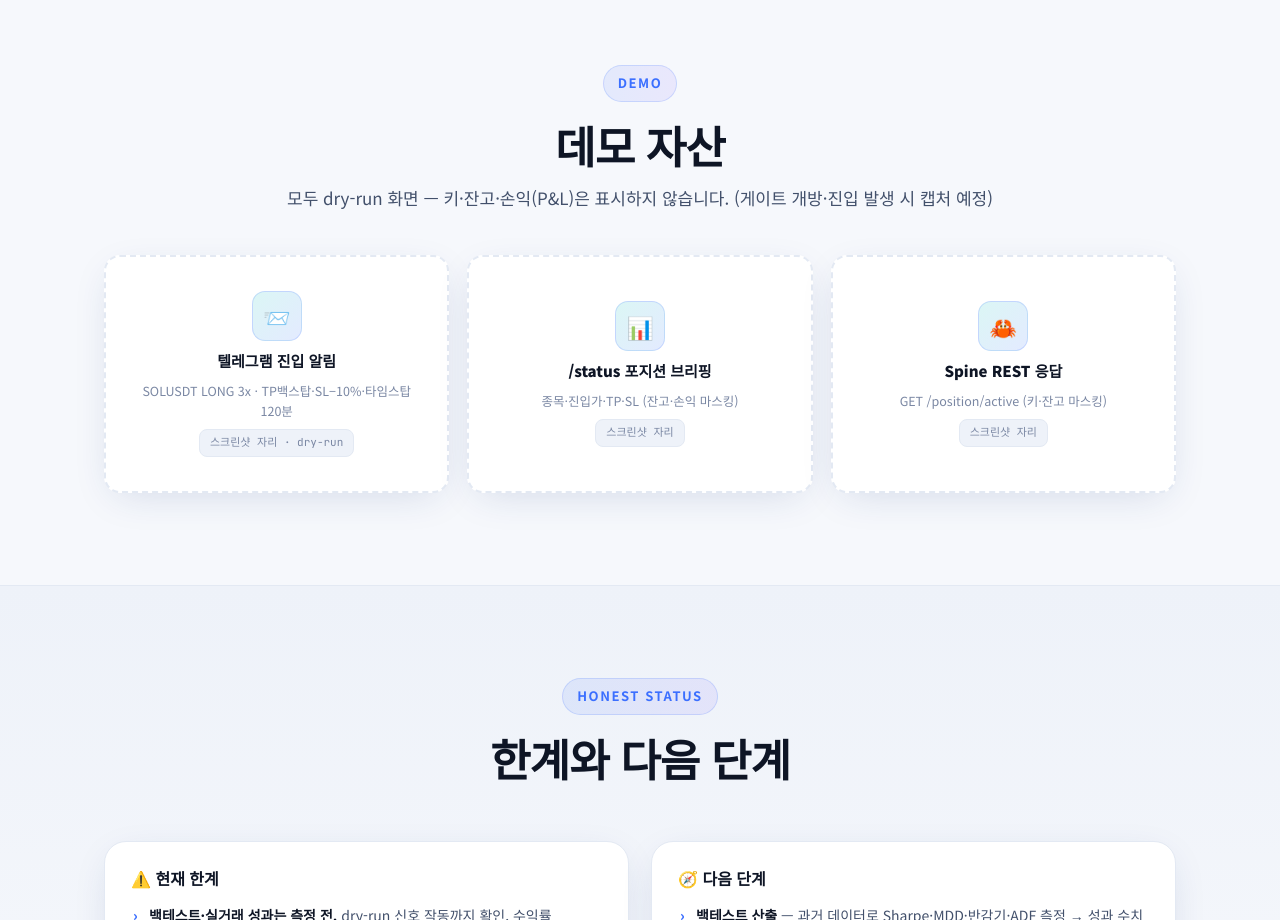
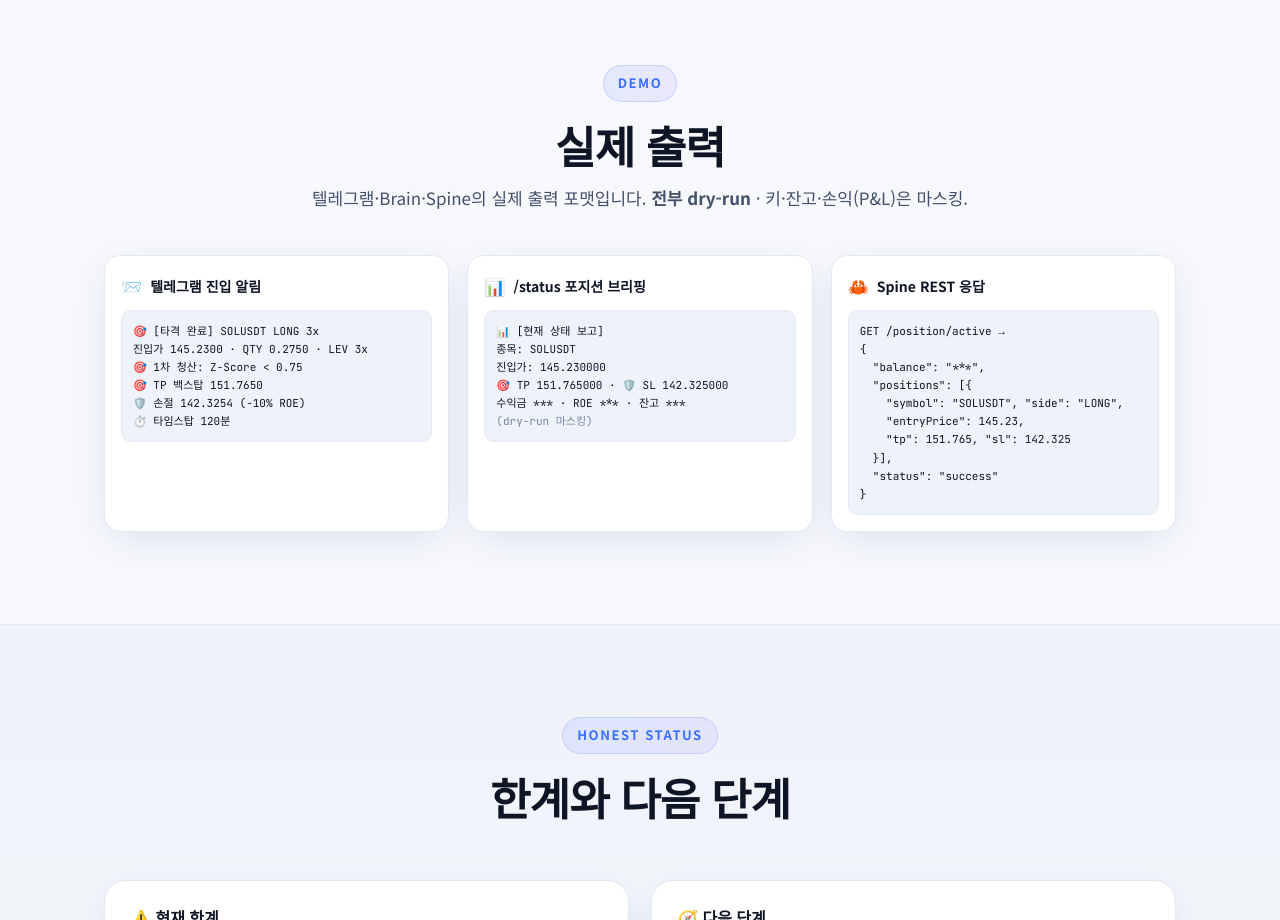
Before and after one commit to ljhljh0703-cmd/hyunsoo-bot, a plain HTML site: page index.html in a window 1280 px wide. Shown: the part 9460-10380 px from the top of the page. Drawn offline with Linux system fonts and the light colour scheme.

Commit message:
현수봇 정본: bespoke 포트폴리오 + readme-standard README (연필 케이스 폐기)

```diff
--- a/index.html
+++ b/index.html
@@ -623,13 +623,41 @@
   <div class="wrap">
     <div class="center">
       <span class="eyebrow reveal">Demo</span>
-      <h2 class="section-title reveal">데모 자산</h2>
-      <p class="section-sub reveal">모두 dry-run 화면 — 키·잔고·손익(P&amp;L)은 표시하지 않습니다. (게이트 개방·진입 발생 시 캡처 예정)</p>
+      <h2 class="section-title reveal">실제 출력</h2>
+      <p class="section-sub reveal">텔레그램·Brain·Spine의 실제 출력 포맷입니다. <b>전부 dry-run</b> · 키·잔고·손익(P&amp;L)은 마스킹.</p>
     </div>
     <div class="demo-grid">
-      <div class="shot reveal"><div class="si">📨</div><div class="vt">텔레그램 진입 알림</div><div class="vs">SOLUSDT LONG 3x · TP백스탑·SL−10%·타임스탑 120분</div><div class="ph">스크린샷 자리 · dry-run</div></div>
-      <div class="shot reveal"><div class="si">📊</div><div class="vt">/status 포지션 브리핑</div><div class="vs">종목·진입가·TP·SL (잔고·손익 마스킹)</div><div class="ph">스크린샷 자리</div></div>
-      <div class="shot reveal"><div class="si">🦀</div><div class="vt">Spine REST 응답</div><div class="vs">GET /position/active (키·잔고 마스킹)</div><div class="ph">스크린샷 자리</div></div>
+      <div class="reveal" style="background:var(--surface);border:1px solid var(--line);border-radius:16px;padding:16px;box-shadow:var(--shadow)">
+        <div style="display:flex;align-items:center;gap:8px;margin-bottom:10px"><span style="font-size:17px">📨</span><b style="font-size:14px;color:var(--ink)">텔레그램 진입 알림</b></div>
+        <pre style="margin:0;background:var(--bg-soft);border:1px solid var(--line);border-radius:10px;padding:11px;font:11px/1.65 'JetBrains Mono',monospace;color:var(--ink);white-space:pre-wrap;overflow:auto">🎯 [타격 완료] SOLUSDT LONG 3x
+진입가 145.2300 · QTY 0.2750 · LEV 3x
+🎯 1차 청산: Z-Score &lt; 0.75
+🎯 TP 백스탑 151.7650
+🛡️ 손절 142.3254 (−10% ROE)
+⏱️ 타임스탑 120분</pre>
+      </div>
+      <div class="reveal" style="background:var(--surface);border:1px solid var(--line);border-radius:16px;padding:16px;box-shadow:var(--shadow)">
+        <div style="display:flex;align-items:center;gap:8px;margin-bottom:10px"><span style="font-size:17px">📊</span><b style="font-size:14px;color:var(--ink)">/status 포지션 브리핑</b></div>
+        <pre style="margin:0;background:var(--bg-soft);border:1px solid var(--line);border-radius:10px;padding:11px;font:11px/1.65 'JetBrains Mono',monospace;color:var(--ink);white-space:pre-wrap;overflow:auto">📊 [현재 상태 보고]
+종목: SOLUSDT
+진입가: 145.230000
+🎯 TP 151.765000 · 🛡️ SL 142.325000
+수익금 *** · ROE *** · 잔고 ***
+<span style="color:var(--ink-faint)">(dry-run 마스킹)</span></pre>
+      </div>
+      <div class="reveal" style="background:var(--surface);border:1px solid var(--line);border-radius:16px;padding:16px;box-shadow:var(--shadow)">
+        <div style="display:flex;align-items:center;gap:8px;margin-bottom:10px"><span style="font-size:17px">🦀</span><b style="font-size:14px;color:var(--ink)">Spine REST 응답</b></div>
+        <pre style="margin:0;background:var(--bg-soft);border:1px solid var(--line);border-radius:10px;padding:11px;font:11px/1.65 'JetBrains Mono',monospace;color:var(--ink);white-space:pre-wrap;overflow:auto">GET /position/active →
+{
+  "balance": "***",
+  "positions": [{
+    "symbol": "SOLUSDT", "side": "LONG",
+    "entryPrice": 145.23,
+    "tp": 151.765, "sl": 142.325
+  }],
+  "status": "success"
+}</pre>
+      </div>
     </div>
   </div>
 </section>
```
Also changed, not shown: 1 other file.
